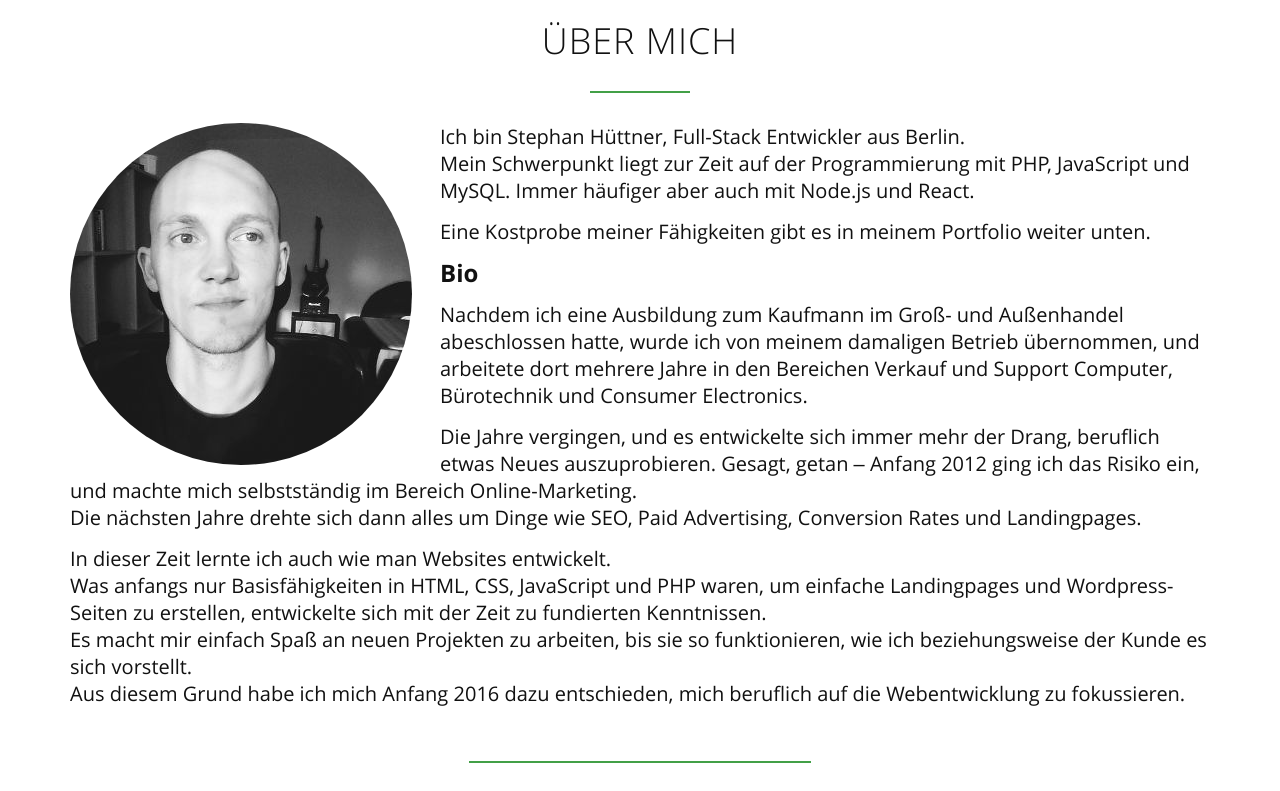
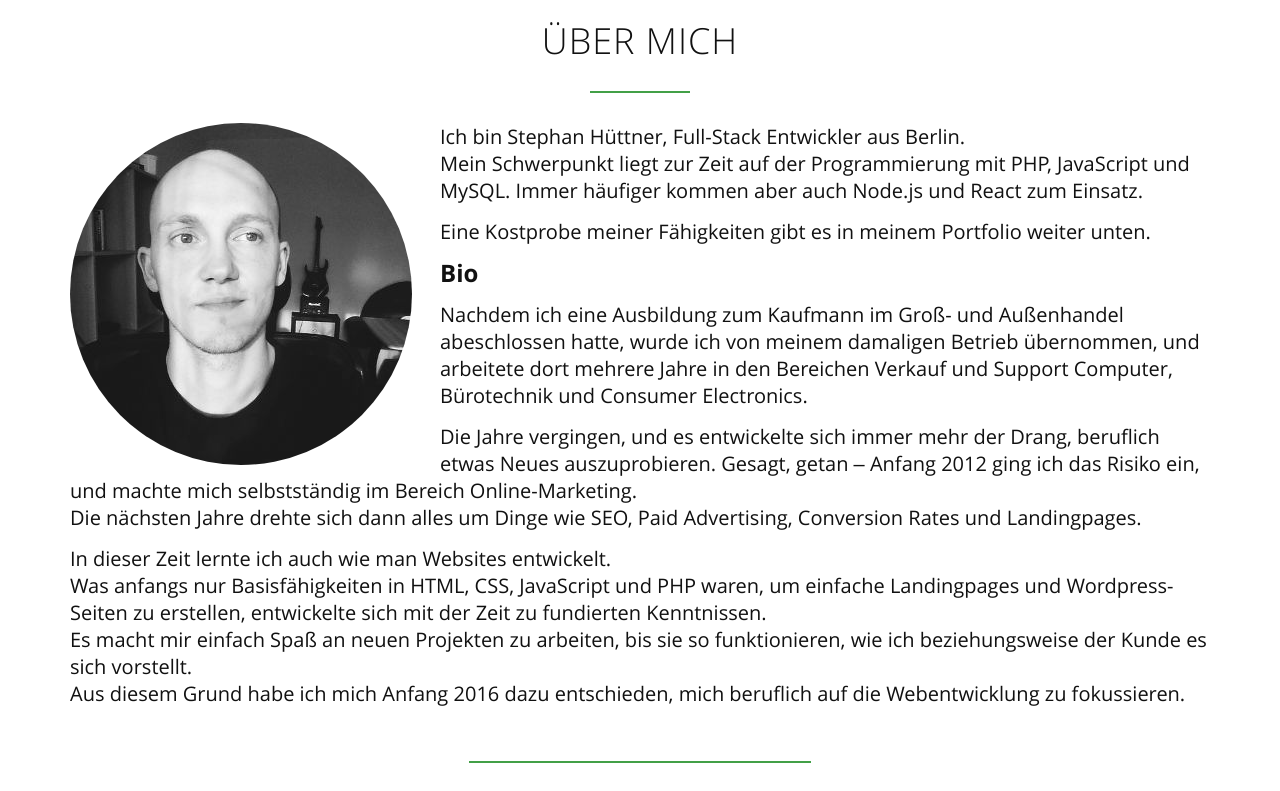
Before and after one commit to hutstep/myhomepage, a website: page docs/index.html in a window 1280 px wide. Shown: the part 840-1631 px from the top of the page. Drawn offline with Linux system fonts and the light colour scheme.

Commit message:
text update 2

```diff
--- a/docs/index.html
+++ b/docs/index.html
@@ -49,7 +49,7 @@
             sizes="(min-width: 1140px) 342px, 30vw">
           <p>
             Ich bin Stephan Hüttner, Full-Stack Entwickler aus Berlin.<br>Mein Schwerpunkt liegt zur Zeit auf der Programmierung mit PHP,
-            JavaScript und MySQL. Immer häufiger aber auch mit Node.js und React.
+            JavaScript und MySQL. Immer häufiger kommen aber auch Node.js und React zum Einsatz.
           </p>
           <p>Eine Kostprobe meiner Fähigkeiten gibt es in meinem Portfolio weiter unten.</p>
           <h3>Bio</h3>
```
Also changed, not shown: src/index.html (+1 -1 lines).
